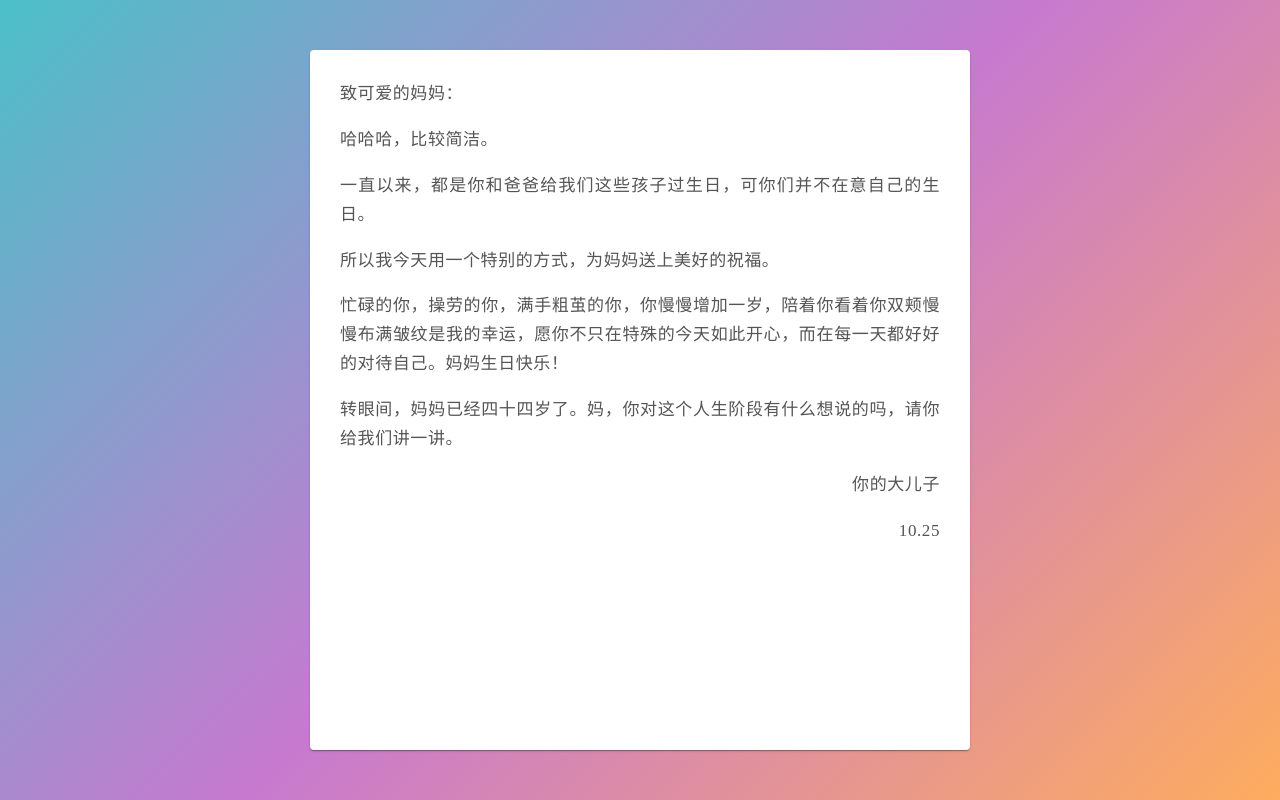
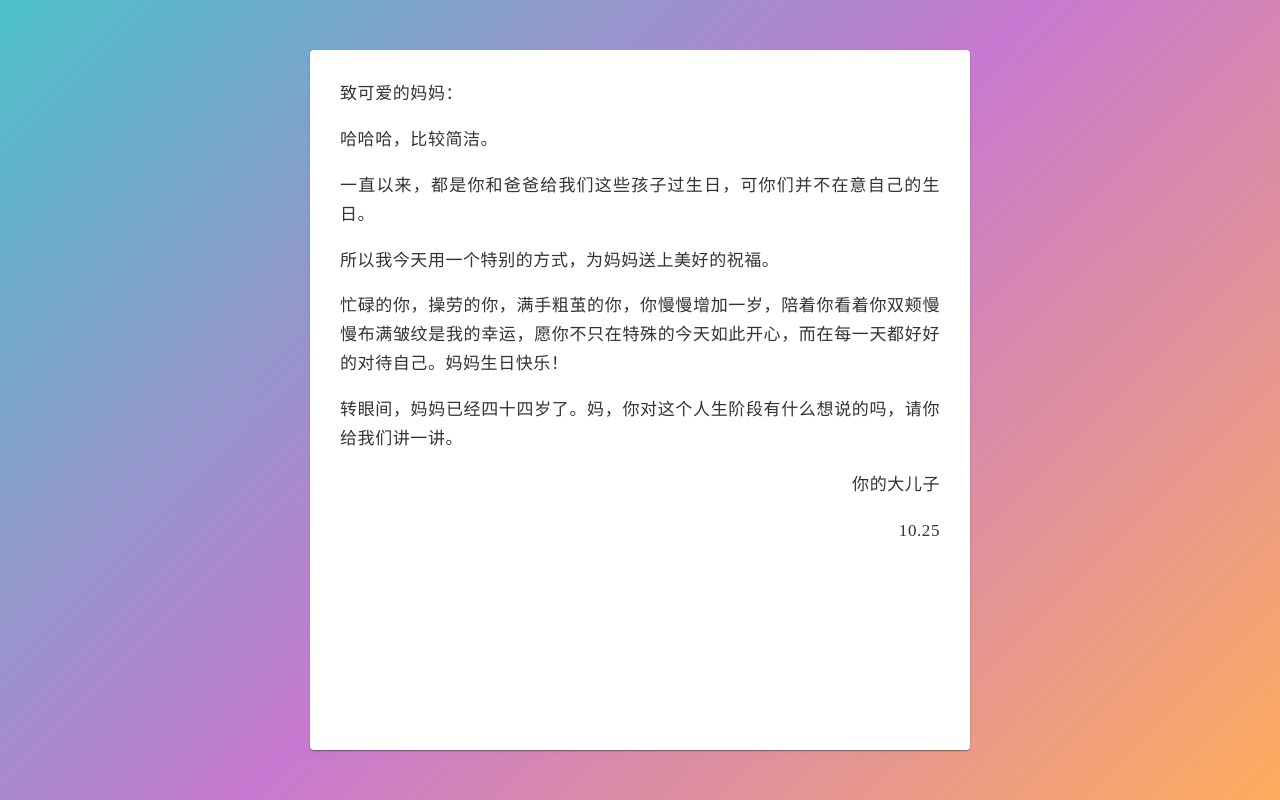
Before and after one commit to hellohehai/re, a plain HTML site: page index.html in a window 1280 px wide. Drawn offline with Linux system fonts and the light colour scheme.

Commit message:
Update index.html

```diff
--- a/index.html
+++ b/index.html
@@ -19,7 +19,7 @@
       }
       .box {
         height: 80vh;
-        width: 70%;
+        width: 50%;
         max-width: 600px;
         background-color: #fff;
         padding: 30px;
@@ -30,7 +30,7 @@
         word-wrap: break-word;
         hyphens: auto;
         text-align: justify;
-        color: #555;
+        color: #333;
         font-size: 17px;
         line-height: 1.7;
         letter-spacing: 0.034em;
```
